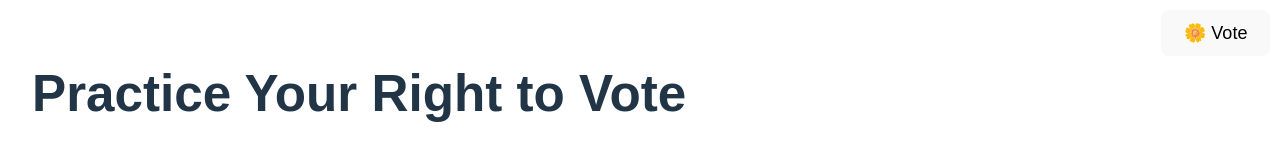
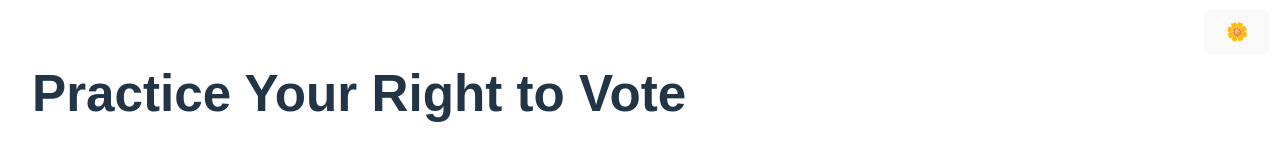
Before and after one commit to jheeeey/voting-app, a React (Vite) app: page / in a window 1280 px wide. Shown: the top 160 px of the page. Built offline with nearby package versions, Linux system fonts and the light colour scheme; no server answers; the database is empty; the HTML template or start-up script is replaced by a standard one.

Commit message:
Update App.jsx

```diff
--- a/src/App.jsx
+++ b/src/App.jsx
@@ -239,7 +239,7 @@ function App() {
       <h1>Practice Your Right to Vote</h1>
       <p>Select exactly 12 senators. Each vote adds a pixel to the grid.</p>
 <div style={{ position: 'absolute', top: '10px', right: '10px' }}>
-  <button style={{ fontSize: '18px' }}>🌼 Vote</button>
+  <button style={{ fontSize: '18px',border: 'none'}}>🌼</button>
 </div>
       <div className="senator-list">
         {senators.map((senator, i) => (
```
